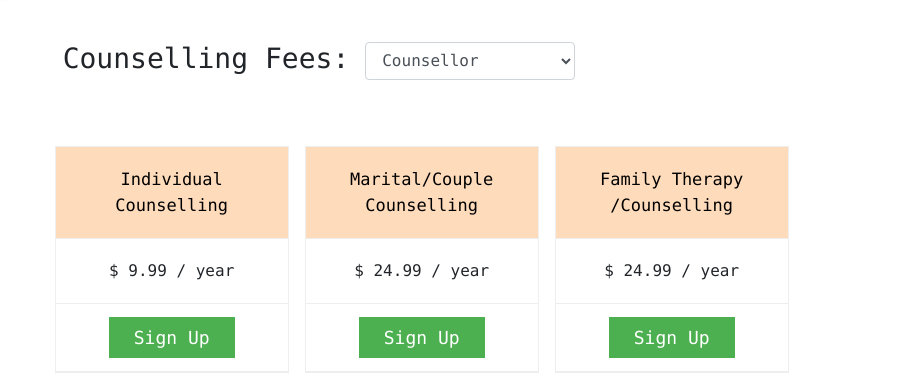
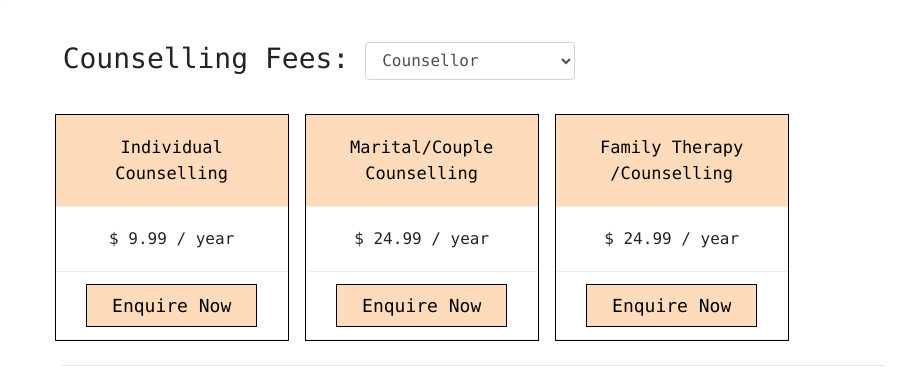
Before and after one commit to Sherazzie/lovingmindsite, a website: page Counselling2.html in a window 1280 px wide. Shown: the part 391-765 px from the top of the page, 380-1280 px from the left. Drawn offline with nearby package versions, Linux system fonts and the light colour scheme.

Commit message:
test commit

```diff
--- a/Counselling2.html
+++ b/Counselling2.html
@@ -87,13 +87,13 @@
             </select>
 
           </div>
-          <div class="row mt-5 ">
+          <div class="row mt-3 ">
             <div class="columns">
               <ul class="price">
                 <li class="header">Individual Counselling</li>
                 <li>$ 9.99 / year</li>
 
-                <li class="grey"><a href="#" class="button">Sign Up</a></li>
+                <li><a href="#" class="button">Enquire Now</a></li>
               </ul>
             </div>
 
@@ -101,7 +101,7 @@
               <ul class="price">
                 <li class="header" >Marital/Couple Counselling</li>
                 <li>$ 24.99 / year</li>
-                <li class="grey"><a href="#" class="button">Sign Up</a></li>
+                <li><a href="#" class="button">Enquire Now</a></li>
               </ul>
             </div>
 
@@ -109,7 +109,7 @@
               <ul class="price">
                 <li class="header" >Family Therapy /Counselling</li>
                 <li>$ 24.99 / year</li>
-                <li class="grey"><a href="#" class="button">Sign Up</a></li>
+                <li><a href="#" class="button">Enquire Now</a></li>
               </ul>
             </div>
 
--- a/main.scss
+++ b/main.scss
@@ -377,7 +377,7 @@ width: 100%;
   /* Style the list */
   .price {
 	list-style-type: none;
-	border: 1px solid #eee;
+	border: 1px solid black;
 	margin: 0;
 	padding: 0;
 	-webkit-transition: 0.3s;
@@ -403,18 +403,20 @@ width: 100%;
 	border-bottom: 1px solid #eee;
 	padding: 20px;
 	text-align: center;
+	font-family: Consolas,monaco,monospace ;
   }
 
 
   /* The "Sign Up" button */
   .button {
-	background-color: #4CAF50;
-	border: none;
-	color: white;
+	background-color: #fedbbb;
+	border: solid 1px;
+	color: black;
 	padding: 10px 25px;
 	text-align: center;
 	text-decoration: none;
 	font-size: 18px;
+	font-family: Consolas,monaco,monospace ;
   }
 
   /* Change the width of the three columns to 100%
```
Also changed, not shown: customstyles.css, 1 other file.
